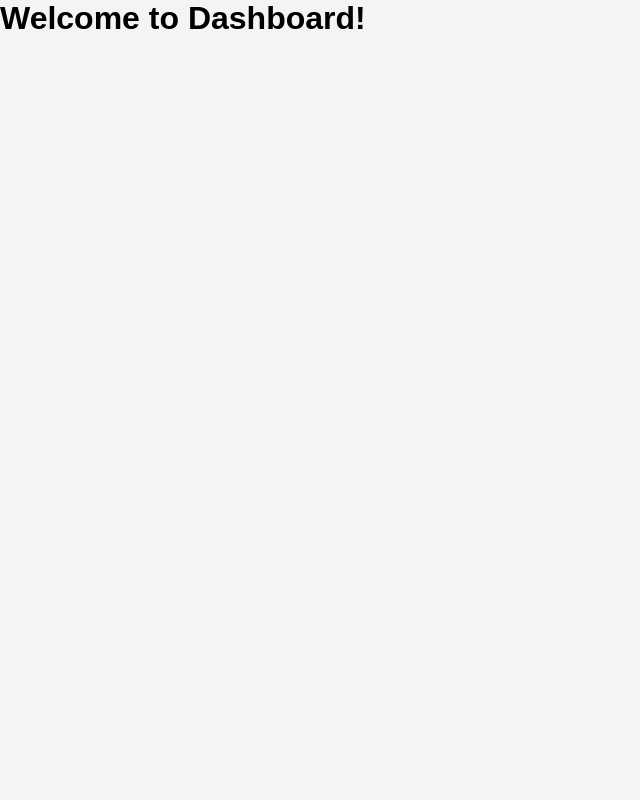
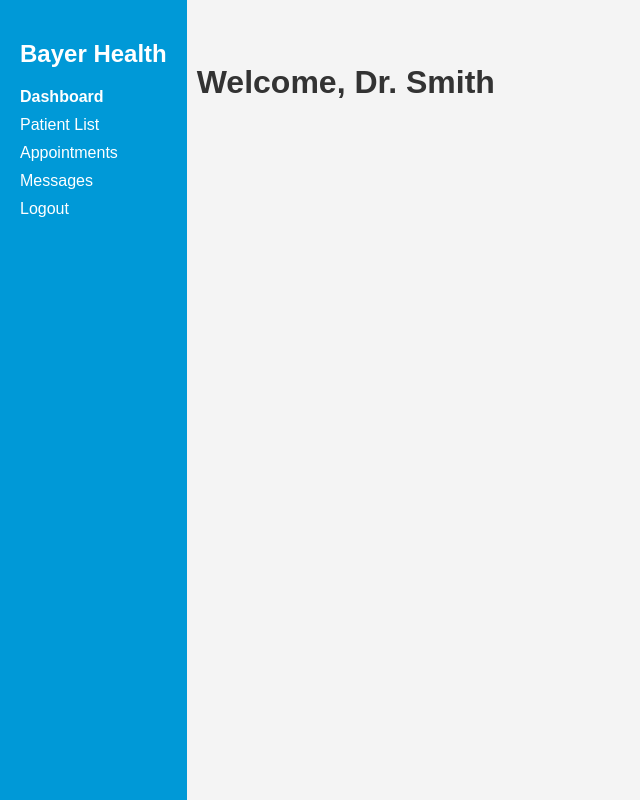
Before and after one commit to ramuk1107/alpha-bayer-frontend, a Next.js app: page /dashboard in a window 1280 px wide. Shown: the whole page, without its empty margins (0-640 px from the left). Built offline with nearby package versions, Linux system fonts and the light colour scheme.

Commit message:
Updated the dashboard UI

```diff
--- a/src/app/components/ui-utils/left-menu.module.css
+++ b/src/app/components/ui-utils/left-menu.module.css
@@ -14,3 +14,18 @@
   font-weight: bold;
   unicode-bidi: isolate;
 }
+
+.menuList {
+  list-style-type: none;
+  padding: 0;
+  margin: 0;
+}
+
+.menuItem {
+  margin-bottom: 10px;
+  white-space: nowrap;
+}
+
+.menuItemActive {
+  font-weight: bold;
+}
--- /dev/null
+++ b/src/app/dashboard/page.module.css
@@ -0,0 +1,21 @@
+.container {
+  display: flex;
+  min-height: 100vh;
+}
+
+.welcomeMsg {
+  display: block;
+  font-size: 2em;
+  margin-block-start: 0.67em;
+  margin-block-end: 0.67em;
+  margin-inline-start: 0px;
+  margin-inline-end: 0px;
+  font-weight: bold;
+  unicode-bidi: isolate;
+  margin-top: 2em;
+  color: var(--text-color);
+}
+
+.mainContnet {
+  padding-left: 10px;
+}
--- a/src/app/dashboard/page.tsx
+++ b/src/app/dashboard/page.tsx
@@ -1,3 +1,13 @@
+import LeftMenu from "../components/ui-utils/left-menu";
+import classes from "./page.module.css";
+
 export default function Dashbaord() {
-    return <h1>Welcome to Dashboard!</h1>
+  return (
+    <div className={classes.container}>
+      <LeftMenu></LeftMenu>
+      <div className={classes.mainContnet}>
+        <h1 className={classes.welcomeMsg}>Welcome, Dr. Smith </h1>
+      </div>
+    </div>
+  );
 }
```
